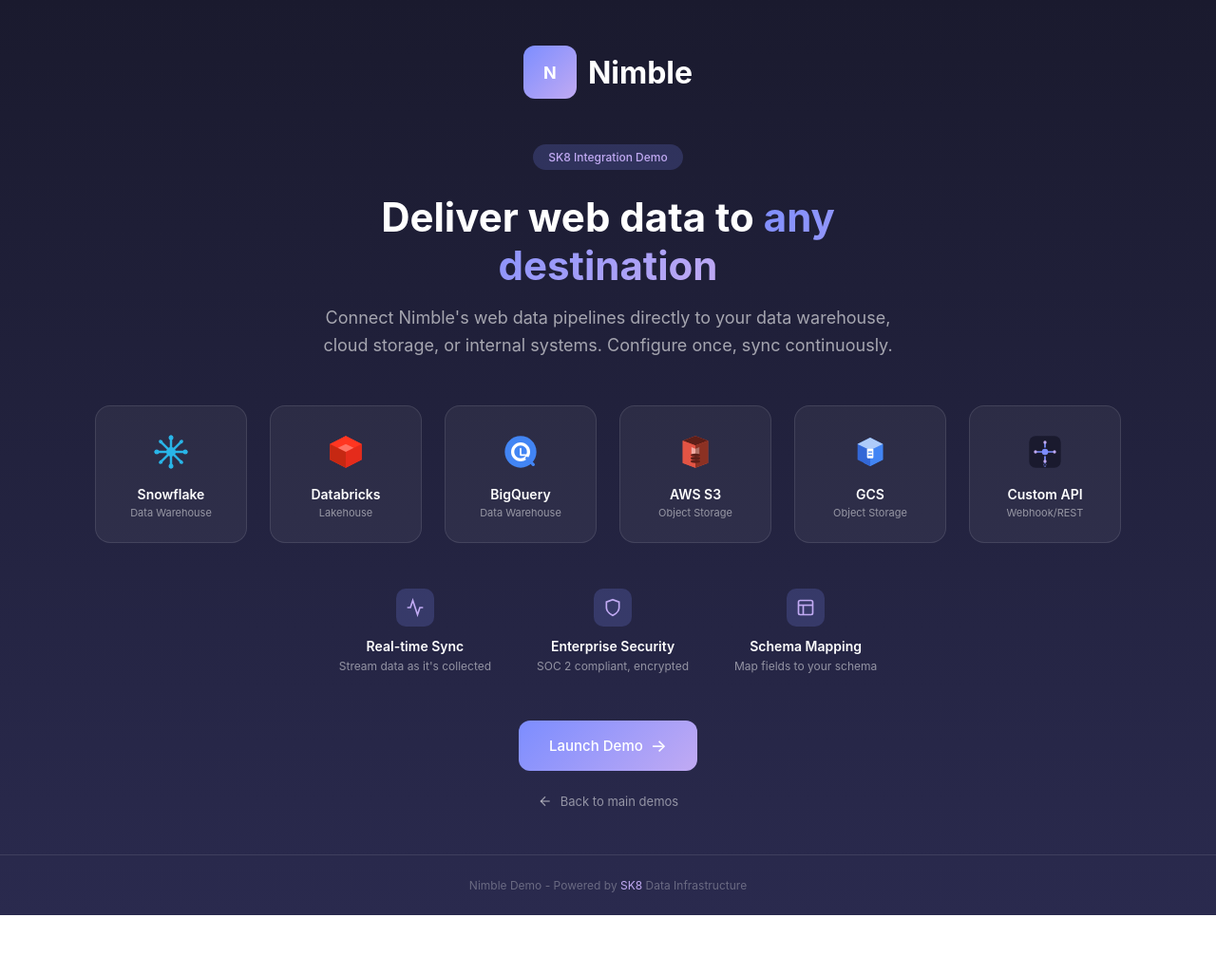
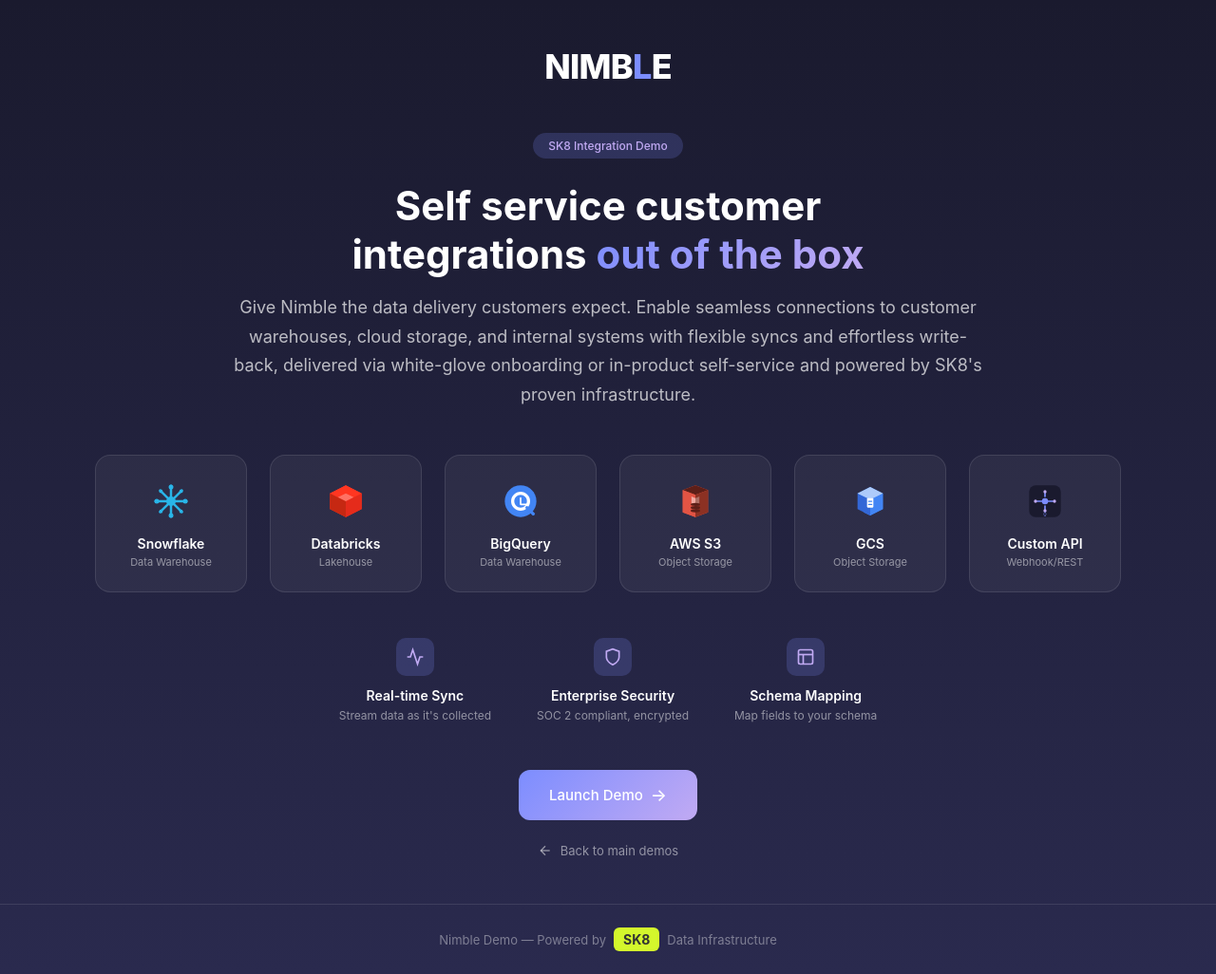
Before and after one commit to roy-sk8-ai/sk8-customer-demos, a plain HTML site: page sk8-nimble-demo/index.html in a window 1280 px wide. Shown: the whole page at 95% size. Before the commit the page ends 964 px from the top, so only its background shows below. Drawn offline with Linux system fonts and the light colour scheme.

Commit message:
Update index: new subtitle, Nimble styling with SK8 branding

```diff
--- a/sk8-nimble-demo/index.html
+++ b/sk8-nimble-demo/index.html
@@ -1,5 +1,6 @@
 <!DOCTYPE html>
 <html lang="en">
+
 <head>
   <meta charset="UTF-8">
   <meta name="viewport" content="width=device-width, initial-scale=1.0">
@@ -8,6 +9,9 @@
     :root {
       --nimble-primary: #7c8dff;
       --nimble-light: #c1aaf3;
+      --nimble-purple-light: #e8e6ff;
+      --sk8-lime: #d4f72c;
+      --sk8-charcoal: #333333;
       --charcoal: #1a1a2e;
       --charcoal-light: #4a4a6a;
       --off-white: #f8f9fc;
@@ -48,21 +52,36 @@
       margin-bottom: 48px;
     }
 
-    .logo-icon {
-      width: 56px;
-      height: 56px;
-      background: linear-gradient(135deg, var(--nimble-primary) 0%, var(--nimble-light) 100%);
-      border-radius: 12px;
-      display: flex;
-      align-items: center;
-      justify-content: center;
-      font-weight: 700;
-      font-size: 18px;
+    .logo-text {
+      font-size: 36px;
+      font-weight: 800;
+      letter-spacing: -0.02em;
     }
 
-    .logo-text {
-      font-size: 32px;
-      font-weight: 700;
+    .logo-text .logo-l {
+      color: var(--nimble-primary);
+    }
+
+    .sk8-badge {
+      display: inline-flex;
+      align-items: center;
+      gap: 8px;
+      padding: 8px 16px;
+      background: rgba(212, 247, 44, 0.15);
+      border: 1px solid rgba(212, 247, 44, 0.3);
+      border-radius: 8px;
+      margin-left: 16px;
+    }
+
+    .sk8-badge img {
+      height: 20px;
+      width: auto;
+    }
+
+    .sk8-badge span {
+      font-size: 12px;
+      font-weight: 500;
+      color: var(--sk8-lime);
     }
 
     .hero-title {
@@ -81,10 +100,10 @@
 
     .hero-subtitle {
       font-size: 18px;
-      color: rgba(255, 255, 255, 0.6);
-      max-width: 600px;
+      color: rgba(255, 255, 255, 0.7);
+      max-width: 800px;
       margin-bottom: 48px;
-      line-height: 1.6;
+      line-height: 1.7;
     }
 
     .badge {
@@ -207,14 +226,30 @@
     .footer {
       padding: 24px;
       text-align: center;
-      color: rgba(255, 255, 255, 0.3);
-      font-size: 12px;
+      color: rgba(255, 255, 255, 0.4);
+      font-size: 13px;
       border-top: 1px solid rgba(255, 255, 255, 0.1);
+      display: flex;
+      align-items: center;
+      justify-content: center;
+      gap: 8px;
     }
 
     .footer a {
       color: var(--nimble-light);
       text-decoration: none;
+    }
+
+    .footer .sk8-logo {
+      display: inline-flex;
+      align-items: center;
+      gap: 6px;
+      padding: 4px 10px;
+      background: var(--sk8-lime);
+      border-radius: 6px;
+      color: var(--sk8-charcoal);
+      font-weight: 700;
+      font-size: 14px;
     }
 
     .features-row {
@@ -255,21 +290,21 @@
     }
   </style>
 </head>
+
 <body>
   <div class="hero">
     <div class="logo">
-      <div class="logo-icon">N</div>
-      <span class="logo-text">Nimble</span>
+      <span class="logo-text">NIMB<span class="logo-l">L</span>E</span>
     </div>
 
     <span class="badge">SK8 Integration Demo</span>
 
     <h1 class="hero-title">
-      Deliver web data to <span>any destination</span>
+      Self service customer integrations <span>out of the box</span>
     </h1>
 
     <p class="hero-subtitle">
-      Connect Nimble's web data pipelines directly to your data warehouse, cloud storage, or internal systems. Configure once, sync continuously.
+      Give Nimble the data delivery customers expect. Enable seamless connections to customer warehouses, cloud storage, and internal systems with flexible syncs and effortless write-back, delivered via white-glove onboarding or in-product self-service and powered by SK8's proven infrastructure.
     </p>
 
     <!-- Destination logos -->
@@ -323,7 +358,7 @@
       <div class="feature-item">
         <div class="feature-icon">
           <svg width="20" height="20" viewBox="0 0 24 24" fill="none" stroke="currentColor" stroke-width="2">
-            <polyline points="22 12 18 12 15 21 9 3 6 12 2 12"/>
+            <polyline points="22 12 18 12 15 21 9 3 6 12 2 12" />
           </svg>
         </div>
         <div class="feature-title">Real-time Sync</div>
@@ -332,7 +367,7 @@
       <div class="feature-item">
         <div class="feature-icon">
           <svg width="20" height="20" viewBox="0 0 24 24" fill="none" stroke="currentColor" stroke-width="2">
-            <path d="M12 22s8-4 8-10V5l-8-3-8 3v7c0 6 8 10 8 10z"/>
+            <path d="M12 22s8-4 8-10V5l-8-3-8 3v7c0 6 8 10 8 10z" />
           </svg>
         </div>
         <div class="feature-title">Enterprise Security</div>
@@ -341,9 +376,9 @@
       <div class="feature-item">
         <div class="feature-icon">
           <svg width="20" height="20" viewBox="0 0 24 24" fill="none" stroke="currentColor" stroke-width="2">
-            <rect x="3" y="3" width="18" height="18" rx="2" ry="2"/>
-            <line x1="3" y1="9" x2="21" y2="9"/>
-            <line x1="9" y1="21" x2="9" y2="9"/>
+            <rect x="3" y="3" width="18" height="18" rx="2" ry="2" />
+            <line x1="3" y1="9" x2="21" y2="9" />
+            <line x1="9" y1="21" x2="9" y2="9" />
           </svg>
         </div>
         <div class="feature-title">Schema Mapping</div>
@@ -360,15 +395,18 @@
 
     <a href="index.html" class="back-link">
       <svg width="16" height="16" viewBox="0 0 24 24" fill="none" stroke="currentColor" stroke-width="2">
-        <line x1="19" y1="12" x2="5" y2="12"/>
-        <polyline points="12 19 5 12 12 5"/>
+        <line x1="19" y1="12" x2="5" y2="12" />
+        <polyline points="12 19 5 12 12 5" />
       </svg>
       Back to main demos
     </a>
   </div>
 
   <footer class="footer">
-    <p>Nimble Demo - Powered by <a href="index.html">SK8</a> Data Infrastructure</p>
+    <span>Nimble Demo — Powered by</span>
+    <span class="sk8-logo">SK8</span>
+    <span>Data Infrastructure</span>
   </footer>
 </body>
+
 </html>
```
Also changed, not shown: 1 other file.
